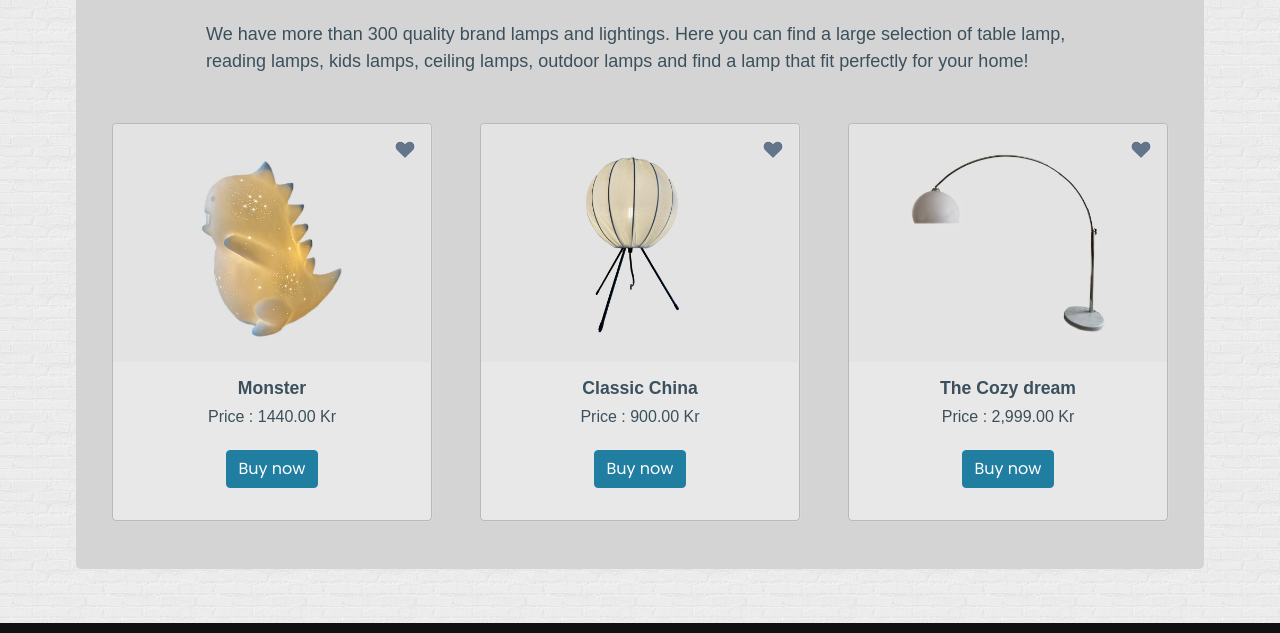
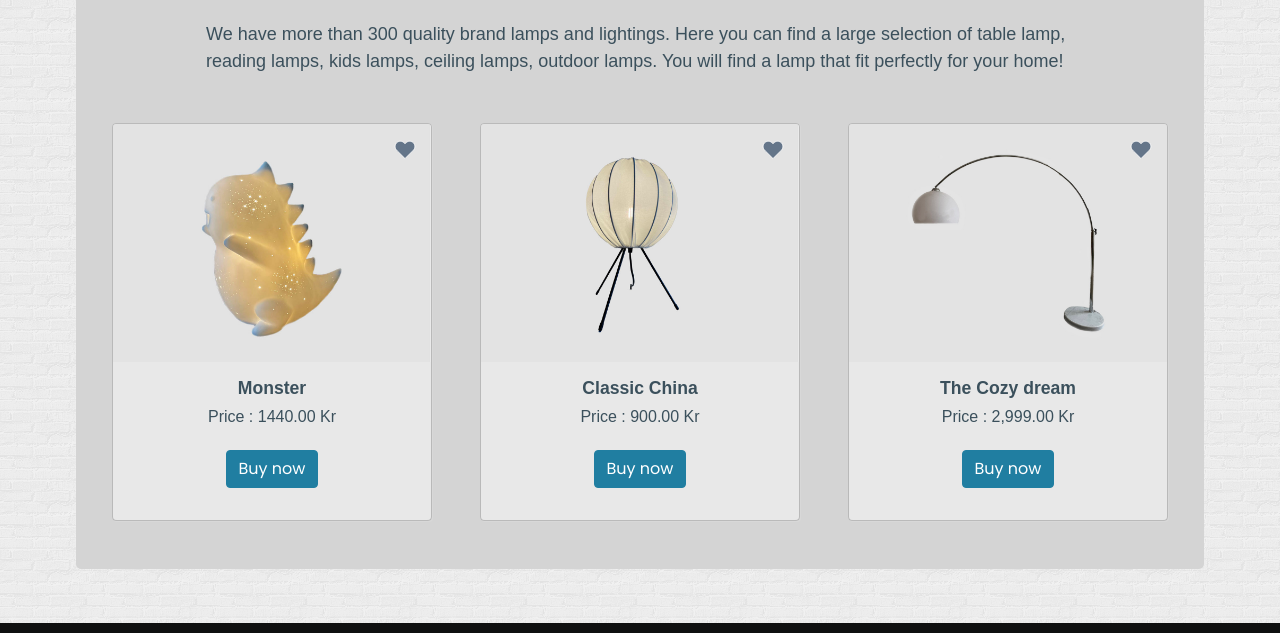
Before and after one commit to nunsinee/design2-ma3, a plain HTML site: page products.html in a window 1280 px wide. Shown: the part 924-1557 px from the top of the page. Drawn offline with nearby package versions, Linux system fonts and the light colour scheme.

Commit message:
update font

```diff
--- a/products.html
+++ b/products.html
@@ -200,7 +200,7 @@
 							We have more than 300 quality brand lamps and
 							lightings. Here you can find a large selection of
 							table lamp, reading lamps, kids lamps, ceiling
-							lamps, outdoor lamps and find a lamp that fit
+							lamps, outdoor lamps. You will find a lamp that fit
 							perfectly for your home!
 						</p>
 						<div class="container-lg">
```
Also changed, not shown: fonts/Cremona-Regular.otf (deleted), fonts/Cremona-Regular.ttf (deleted), fonts/CremonaBold-Bold.otf (deleted), fonts/CremonaBold-Bold.ttf (deleted), fonts/Spectral-Light.ttf (deleted), 1 other file.
